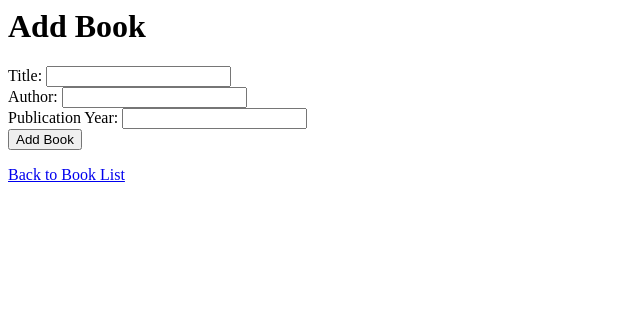
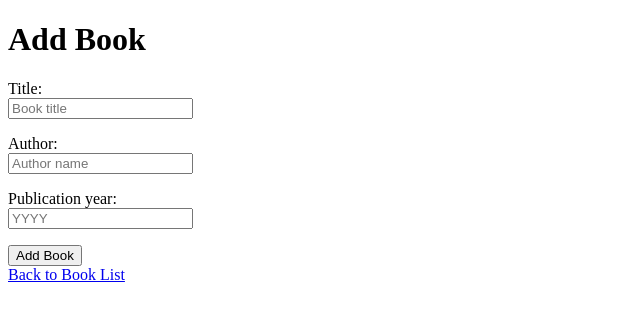
Before and after one commit to 7embola-py/Alx_DjangoLearnLab, a Django app: page /add-book/ in a window 1280 px wide. Shown: the top 321 px of the page, without its empty margins (0-640 px from the left). Run offline with Django 5.2, Linux system fonts and the light colour scheme.

Commit message:
Added forms.py and updated Django form validation

```diff
--- /dev/null
+++ b/advanced_features_and_security/LibraryProject/bookshelf/forms.py
@@ -0,0 +1,20 @@
+from django import forms
+from .models import Book
+
+class BookForm(forms.ModelForm):
+    class Meta:
+        model = Book
+        fields = ["title", "author", "publication_year"]
+        widgets = {
+            "title": forms.TextInput(attrs={"placeholder": "Book title", "required": True}),
+            "author": forms.TextInput(attrs={"placeholder": "Author name", "required": True}),
+            "publication_year": forms.NumberInput(attrs={"placeholder": "YYYY", "required": True}),
+        }
+
+    def clean_publication_year(self):
+        year = self.cleaned_data.get("publication_year")
+        if year is None:
+            raise forms.ValidationError("Publication year is required.")
+        if year < 0 or year > 9999:
+            raise forms.ValidationError("Please enter a valid year.")
+        return year
--- a/advanced_features_and_security/LibraryProject/bookshelf/templates/bookshelf/form_example.html
+++ b/advanced_features_and_security/LibraryProject/bookshelf/templates/bookshelf/form_example.html
@@ -1,16 +1,36 @@
 <!-- CSRF token prevents malicious sites from submitting forms on behalf of users -->
 
+<!DOCTYPE html>
+<html lang="en">
+<head>
+    <meta charset="UTF-8">
+    <title>Add Book</title>
+</head>
 <body>
     <h1>Add Book</h1>
-    {% if error %}
-        <p style="color: red;">{{ error }}</p>
-    {% endif %}
+
     <form method="post">
         {% csrf_token %}
-        <label>Title: <input type="text" name="title"></label><br>
-        <label>Author: <input type="text" name="author"></label><br>
-        <label>Publication Year: <input type="text" name="year"></label><br>
+        {{ form.non_field_errors }}
+        <p>
+            {{ form.title.label_tag }}<br>
+            {{ form.title }}<br>
+            {{ form.title.errors }}
+        </p>
+        <p>
+            {{ form.author.label_tag }}<br>
+            {{ form.author }}<br>
+            {{ form.author.errors }}
+        </p>
+        <p>
+            {{ form.publication_year.label_tag }}<br>
+            {{ form.publication_year }}<br>
+            {{ form.publication_year.errors }}
+        </p>
+
         <button type="submit">Add Book</button>
     </form>
+
     <a href="{% url 'book_list' %}">Back to Book List</a>
 </body>
+</html>
--- a/advanced_features_and_security/LibraryProject/bookshelf/views.py
+++ b/advanced_features_and_security/LibraryProject/bookshelf/views.py
@@ -7,28 +7,18 @@ from django.contrib.auth.decorators import permission_required
 from django.contrib.auth.decorators import login_required
 from django.shortcuts import render, redirect
 from django.views.decorators.csrf import csrf_protect
-
-
+from .forms import BookForm
 
 def form_example(request):
     if request.method == "POST":
-        title = request.POST.get("title", "").strip()
-        author = request.POST.get("author", "").strip()
-        year = request.POST.get("year", "").strip()
+        form = BookForm(request.POST)
+        if form.is_valid():
+            form.save()
+            return redirect("book_list")
+    else:
+        form = BookForm()
 
-        # Basic validation
-        if title and author and year.isdigit():
-            Book.objects.create(
-                title=title,
-                author=author,
-                publication_year=int(year)
-            )
-            return redirect("book_list")  # go back to book list
-        else:
-            error = "Please provide valid input for all fields."
-            return render(request, "bookshelf/form_example.html", {"error": error})
-
-    return render(request, "bookshelf/form_example.html")
+    return render(request, "bookshelf/form_example.html", {"form": form})
 
 
 @login_required
```
